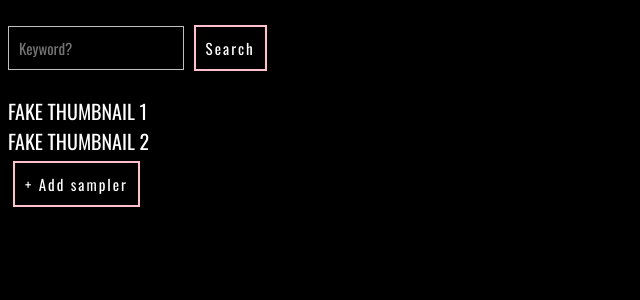
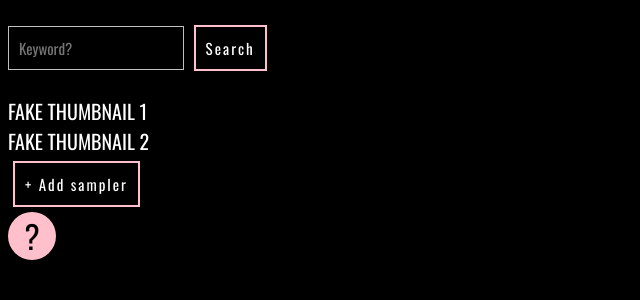
Before and after one commit to bartwroblewski/sampler_new, a Django app: page / in a window 1280 px wide. Shown: the part 86-386 px from the top of the page, without its empty margins (0-640 px from the left). Run offline with Django 3.2, Linux system fonts and the light colour scheme; some libraries are stand-ins or nearby versions.

Commit message:
info icon

```diff
--- a/sampler/static/sampler/index.css
+++ b/sampler/static/sampler/index.css
@@ -109,3 +109,19 @@ input {
     font-family: Oswald;
     font-size: 15px;
 }
+
+#info {
+    width: 3rem;
+    height: 3rem;
+    font-size: 2rem;
+    border-radius: 50px;
+    background: pink;
+    color: black;
+    text-align: center;
+    transition: background .5s;
+}
+
+#info:hover {
+    background: white;
+    cursor: pointer;
+}
--- a/sampler/static/sampler/sampler.js
+++ b/sampler/static/sampler/sampler.js
@@ -140,7 +140,7 @@ class Waveform {
         this.audio = document.createElement('audio')
         this.audio.preload = 'metadata'
         this.audio.controls = false
-        this.audio.volume = 0 // MUTE
+        //~ this.audio.volume = 0 // MUTE
         this.canvas.appendChild(this.audio)
     }
 
--- a/sampler/templates/sampler/index.html
+++ b/sampler/templates/sampler/index.html
@@ -36,6 +36,7 @@
                     <iframe id="video_modal_iframe"></iframe>
                 </div>
             </div>
+            <div id="info">?</div>
         </body>
         <script>
             const get_videos_url = "{% absurl 'sampler:get_videos' %}"
```
